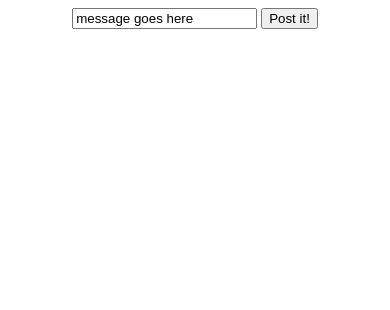
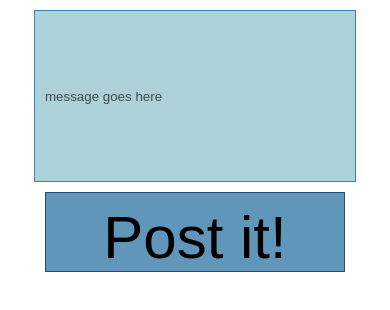
Before and after one commit to girlcodeakl/girlcode2018-term4, a plain HTML site: page public/post.html in a window 390 px wide. Drawn offline with Linux system fonts and the light colour scheme.

Commit message:
Improve design for phone

```diff
--- a/public/style.css
+++ b/public/style.css
@@ -5,10 +5,12 @@ body {
 .message-list {
   background-color: #FFF0A5;
   padding: 20px;
+  display: block;
 }
 
 h1 {
   color: #FFB03B;
+  font-size: 150px;
 }
 
 .post {
@@ -17,4 +19,32 @@ h1 {
   border: 2px solid #FFB03B;
   border-radius: 5px;
   color: #468966;
+  display: block;
 }
+
+input {
+    border: 1px solid #3685B5;
+    background-color: #add1d8;
+    margin: 10px;
+    padding: 10px;
+    color: #45494C;
+    display: block;
+    height: 150px;
+    width: 300px;
+    margin-left: auto;
+    margin-right: auto;
+}
+
+button {
+   color: black;
+   background-color: #6096BA;
+   border: 1px solid #274C77;
+   display: block;
+   margin: 10px;
+   padding: 10px;
+   font-size: 60px;
+   height: 80px;
+   width: 300px;
+   margin-left: auto;
+   margin-right: auto;
+}
```
